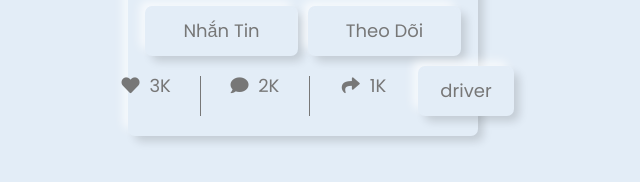
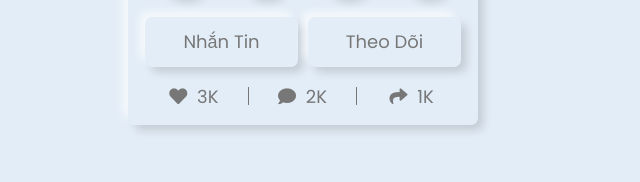
Before and after one commit to xuan-Thu/thu, a plain HTML site: page index.html in a window 1280 px wide. Shown: the part 464-646 px from the top of the page, without its empty margins (337-977 px from the left). Drawn offline with Linux system fonts and the light colour scheme.

Commit message:
Update index.html

```diff
--- a/index.html
+++ b/index.html
@@ -150,12 +150,6 @@
                             1K
                         </span>
                     </div>
-                    <a href="https://drive.google.com/file/d/1DYiPOTUhj4IEQTpF2-yMQh2C8LzfSCAT/view?usp=drive_link" target="_blank">
-                                <div class="button button__message ">
-                                    <span> driver </span>
-                                </div>
-                            </a>
-                    <p></p>
                 </div>
             </div>
         </div>
```
